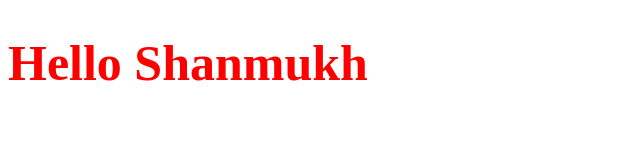
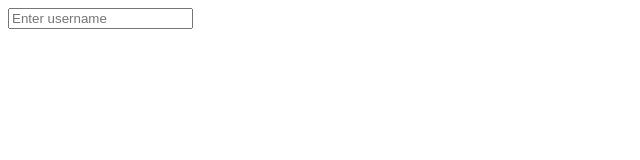
Before and after one commit to Shanmukh224/javascript-learning, a plain HTML site: page DOM/index.html in a window 1280 px wide. Shown: the whole page, without its empty margins (0-640 px from the left). Drawn offline with Linux system fonts and the light colour scheme.

Commit message:
Learned DOM manipulation and attributes

```diff
--- a/DOM/index.html
+++ b/DOM/index.html
@@ -1,12 +1,62 @@
+<!--<!DOCTYPE html>
+<html lang="en">
+<head>
+    <meta charset="UTF-8">
+    <meta name="viewport" content="width=device-width, initial-scale=1.0">
+    <title>My Website</title>
+    <script src="script.js" defer></script>
+    <style>
+    .hidden{
+        display: none;
+    }
+</style>
+</head>
+<body>
+    <h1 id="title">My Website</h1>
+
+    <p class="text">Paragraph 1</p>
+    <p class="text">Paragraph 2</p>
+    <p class="text">Paragraph 3</p>
+
+
+    <h1 id="title1">Welcome</h1>
+<button id="btn">Change Text</button>
+
+<input id="nameInput" type="text" placeholder="Enter your name">
+
+<button id="btn1">Submit</button>
+
+<h2 id="output"></h2>
+
+
+
+<form id="form">
+    <input type="text" id="input" placeholder="Enter something">
+    <button type="submit">Submit</button>
+</form>
+<h2 id="output1"></h2>
+
+
+
+<div id="container"></div>
+
+
+<ul id="list"></ul>
+
+
+<p id="message">This is my message</p>
+<button id="btn2">Toggle Message</button>
+</body>
+</html>
+-->
 <!DOCTYPE html>
 <html lang="en">
 <head>
     <meta charset="UTF-8">
     <meta name="viewport" content="width=device-width, initial-scale=1.0">
     <title>Document</title>
-    <script src="script.js" defer></script>
 </head>
 <body>
-    <h1 id="title">Hello World</h1>
+    <input id="username" type="text" placeholder="Enter username">
 </body>
 </html>
--- a/DOM/script.js
+++ b/DOM/script.js
@@ -1,4 +1,76 @@
-let title = document.getElementById("title");
-title.style.color="red";
-title.style.fontSize="50px";
-title.textContent = "Hello Shanmukh";
+/*let title=document.getElementById("title");
+title.textContent="My JavaScript Website";
+let paragraphs=document.querySelector(".text");
+paragraphs.textContent="First Paragraph Changed";
+
+let paragraphsList=document.querySelectorAll(".text");
+paragraphsList.forEach((paragraph)=>{
+    paragraph.style.color="blue";
+})
+
+
+let title1=document.getElementById("title1");
+let button=document.getElementById("btn");
+
+button.addEventListener("click",()=>{
+    title1.textContent="JavaScript is Awesome!"
+})
+
+let input=document.getElementById("nameInput");
+let submitButton=document.getElementById("btn1");
+let displayname=document.getElementById("output");
+
+submitButton.addEventListener("click",()=>{
+    displayname.textContent=`Hello, ${input.value}!`;
+    displayname.style.color="green";
+})
+
+
+
+let form=document.getElementById("form");
+form.addEventListener("submit",(event)=>{
+    event.preventDefault();
+    let input=document.getElementById("input");
+    let output=document.getElementById("output1");
+    let name= input.value.trim()
+    if(name.length<3){
+        output.textContent="Please Enter Your Name"
+        output.style.color="red"
+        return;
+    }
+    output.textContent=`Hello,${name}`;
+    output.style.color="green"
+})
+
+
+let heading= document.createElement("h1");
+heading.textContent="My JavaScript App";
+let paragraph= document.createElement("p")
+paragraph.textContent="I am learning DOM manipulation"
+let container=document.getElementById("container")
+container.append(heading,paragraph)
+
+
+let fruits=["Apple","Banana","Mango"]
+
+let list=document.getElementById("list")
+fruits.forEach((fruit)=>{
+    let item=document.createElement("li")
+    item.textContent=fruit;
+    list.append(item)
+})
+
+
+let toggleMessage = document.getElementById("message");
+let toggleButton = document.getElementById("btn2");
+
+toggleButton.addEventListener("click", () => {
+    toggleMessage.classList.toggle("hidden");
+});
+*/
+
+let input=document.getElementById("username")
+console.log(input.getAttribute("type"))
+console.log(input.setAttribute("type","email"))
+console.log(input.setAttribute("placeholder","Enter your email address"))
+console.log(input.hasAttribute("placeholder"))
```
